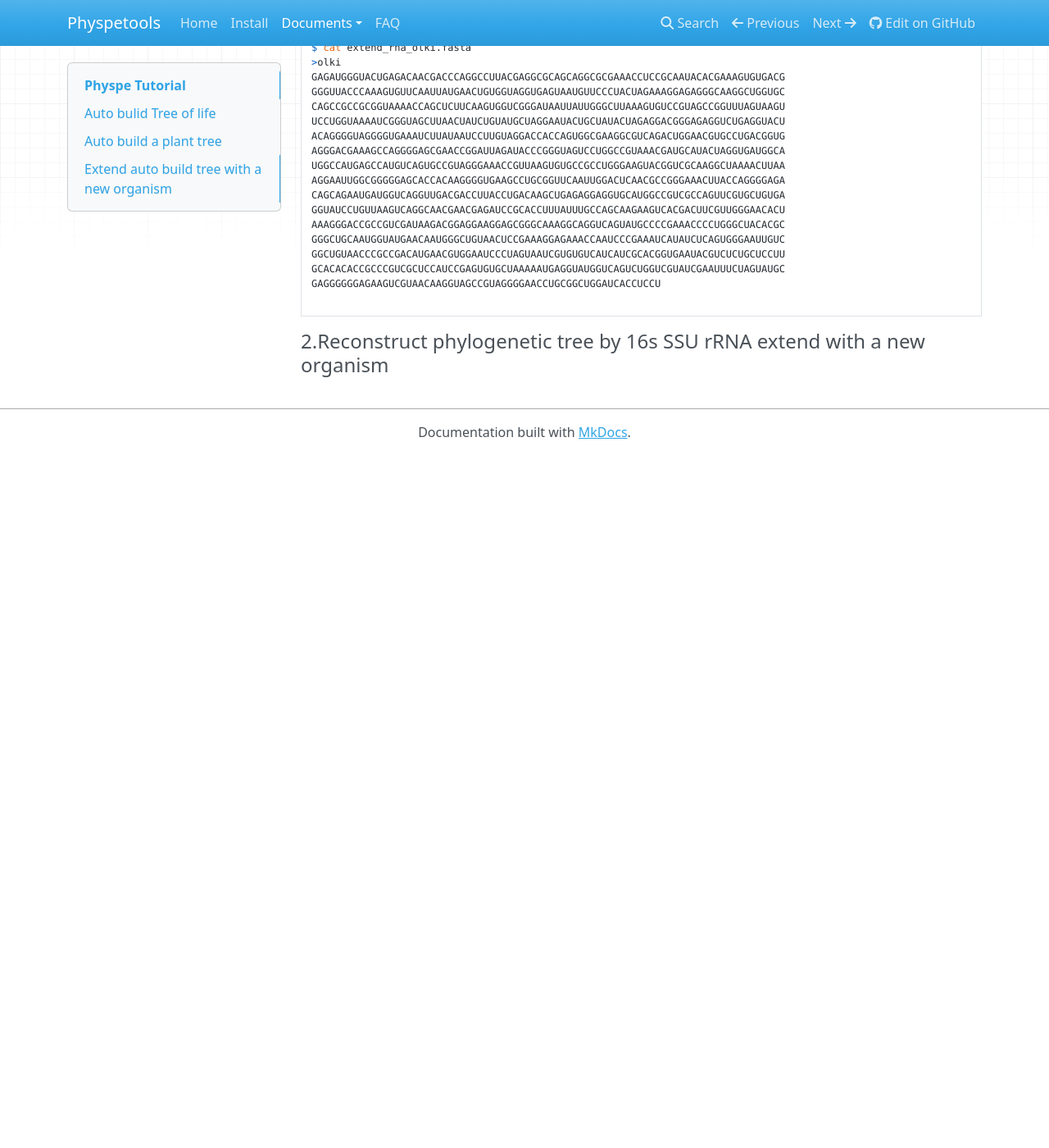
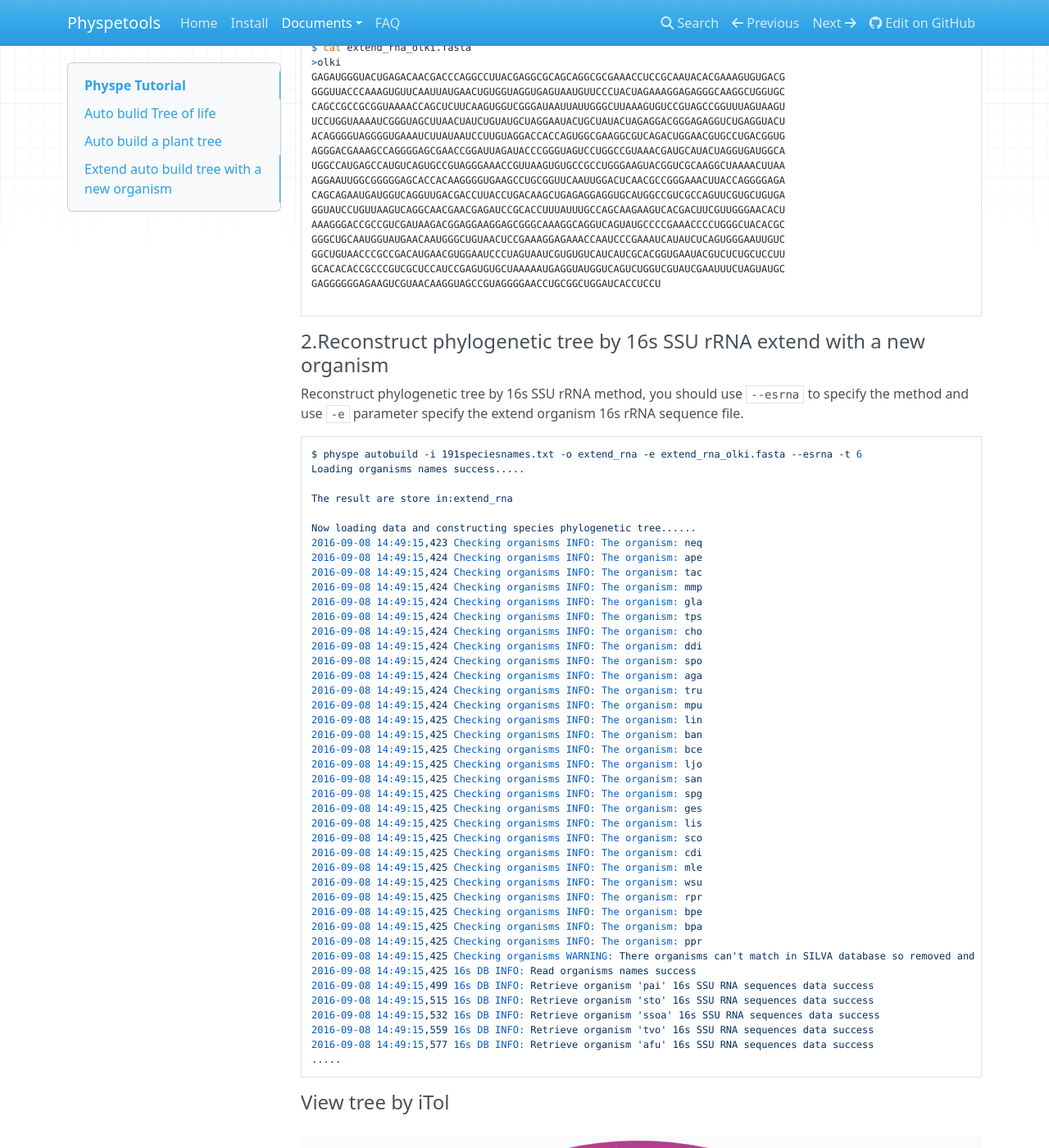
Before and after one commit to yangfangs/physpetools, an MkDocs documentation site: the page built from docs/docs/tutorial.md, in a window 1280 px wide and 1400 px high, scrolled down 19339 px. Shown: the whole window at 82% size. Built offline with MkDocs 1.6.1, drawn with Linux system fonts in a browser that asks for light colours; nearby versions of some CDN libraries; old or Windows-style settings are respelled for this version of MkDocs; before the commit the page ends 19894 px from its top, so only the background shows below that.

Commit message:
update doc

````diff
--- a/docs/docs/tutorial.md
+++ b/docs/docs/tutorial.md
@@ -548,6 +548,62 @@ GAGGGGGGAGAAGUCGUAACAAGGUAGCCGUAGGGGAACCUGCGGCUGGAUCACCUCCU
 
 #### 2.Reconstruct phylogenetic tree by 16s SSU rRNA extend with a new organism
 
+Reconstruct phylogenetic tree by 16s SSU rRNA method, you should use `--esrna` to specify the method and use `-e` parameter specify
+the extend organism 16s rRNA sequence file.
+
+
+
+```
+$ physpe autobuild -i 191speciesnames.txt -o extend_rna -e extend_rna_olki.fasta --esrna -t 6
+Loading organisms names success.....
+
+The result are store in:extend_rna
+
+Now loading data and constructing species phylogenetic tree......
+2016-09-08 14:49:15,423 Checking organisms INFO: The organism: neq
+2016-09-08 14:49:15,424 Checking organisms INFO: The organism: ape
+2016-09-08 14:49:15,424 Checking organisms INFO: The organism: tac
+2016-09-08 14:49:15,424 Checking organisms INFO: The organism: mmp
+2016-09-08 14:49:15,424 Checking organisms INFO: The organism: gla
+2016-09-08 14:49:15,424 Checking organisms INFO: The organism: tps
+2016-09-08 14:49:15,424 Checking organisms INFO: The organism: cho
+2016-09-08 14:49:15,424 Checking organisms INFO: The organism: ddi
+2016-09-08 14:49:15,424 Checking organisms INFO: The organism: spo
+2016-09-08 14:49:15,424 Checking organisms INFO: The organism: aga
+2016-09-08 14:49:15,424 Checking organisms INFO: The organism: tru
+2016-09-08 14:49:15,424 Checking organisms INFO: The organism: mpu
+2016-09-08 14:49:15,425 Checking organisms INFO: The organism: lin
+2016-09-08 14:49:15,425 Checking organisms INFO: The organism: ban
+2016-09-08 14:49:15,425 Checking organisms INFO: The organism: bce
+2016-09-08 14:49:15,425 Checking organisms INFO: The organism: ljo
+2016-09-08 14:49:15,425 Checking organisms INFO: The organism: san
+2016-09-08 14:49:15,425 Checking organisms INFO: The organism: spg
+2016-09-08 14:49:15,425 Checking organisms INFO: The organism: ges
+2016-09-08 14:49:15,425 Checking organisms INFO: The organism: lis
+2016-09-08 14:49:15,425 Checking organisms INFO: The organism: sco
+2016-09-08 14:49:15,425 Checking organisms INFO: The organism: cdi
+2016-09-08 14:49:15,425 Checking organisms INFO: The organism: mle
+2016-09-08 14:49:15,425 Checking organisms INFO: The organism: wsu
+2016-09-08 14:49:15,425 Checking organisms INFO: The organism: rpr
+2016-09-08 14:49:15,425 Checking organisms INFO: The organism: bpe
+2016-09-08 14:49:15,425 Checking organisms INFO: The organism: bpa
+2016-09-08 14:49:15,425 Checking organisms INFO: The organism: ppr
+2016-09-08 14:49:15,425 Checking organisms WARNING: There organisms can't match in SILVA database so removed and reconstruct phylogenetic tree
+2016-09-08 14:49:15,425 16s DB INFO: Read organisms names success
+2016-09-08 14:49:15,499 16s DB INFO: Retrieve organism 'pai' 16s SSU RNA sequences data success
+2016-09-08 14:49:15,515 16s DB INFO: Retrieve organism 'sto' 16s SSU RNA sequences data success
+2016-09-08 14:49:15,532 16s DB INFO: Retrieve organism 'ssoa' 16s SSU RNA sequences data success
+2016-09-08 14:49:15,559 16s DB INFO: Retrieve organism 'tvo' 16s SSU RNA sequences data success
+2016-09-08 14:49:15,577 16s DB INFO: Retrieve organism 'afu' 16s SSU RNA sequences data success
+.....
+```
+
+
+
+#### View tree by iTol
+
+
+![extend_rna](img/extend_rna.png)
 
 
 
````
Also changed, not shown: docs/docs/img/extend_rna.png (added).
